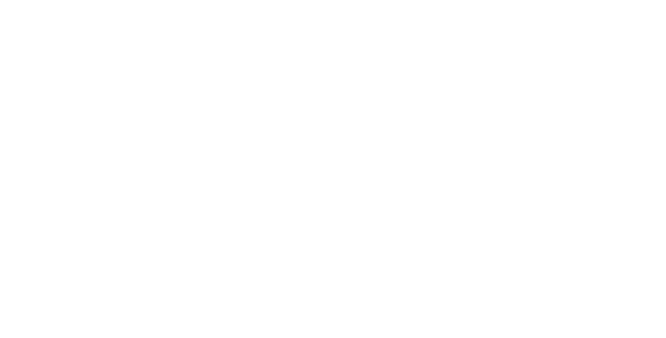
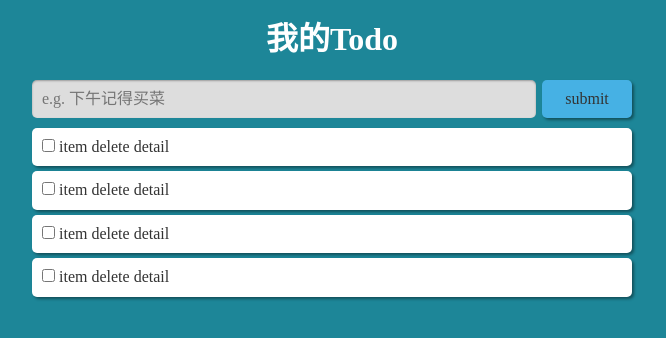
Before and after one commit to Mosaic67/todo, a website: page index.html in a window 1280 px wide. Shown: the whole page, without its empty margins (308-974 px from the left). Drawn offline with nearby package versions, Linux system fonts and the light colour scheme.

Commit message:
add css style

```diff
--- a/css/base.css
+++ b/css/base.css
@@ -0,0 +1,140 @@
+* {
+    box-sizing: border-box;
+    transition: all .2s;
+    outline: 0;
+}
+
+body {
+    background: #1d8698;
+    color: #fff;
+}
+
+input,
+.task-item,
+.task-detail-mask,
+textarea,
+button {
+    padding: 10px;
+    border-radius: 5px;
+}
+
+textarea,
+button,
+input[type=text],
+input[type=date] {
+    border: 0;
+}
+
+
+textarea,
+input[type=text],
+input[type=date] {
+    width: 100%;
+    display: block;
+    background: #ddd;
+    box-shadow: inset 0 1px 2px rgba(0, 0, 0, .3);
+}
+
+textarea {
+    min-height: 100px;
+}
+
+textarea:hover,
+textarea:focus,
+input[type=text]:hover,
+input[type=text]:focus,
+input[type=date]:hover,
+input[type=date]:focus {
+    background: #eee;
+    box-shadow: inset 0 1px 2px rgba(0, 0, 0, .2);
+
+}
+
+button {
+    display: inline-block;
+    cursor: pointer;
+    color: #333;
+}
+
+.add-task input[type=text] {
+    float: left;
+    width: 84%;
+    margin-right: 1%;
+}
+
+.add-task [type=submit] {
+    width: 15%;
+    background: #46b1e4;
+}
+
+.add-task [type=submit],
+.task-item {
+    box-shadow: 2px 2px 3px rgba(0, 0, 0, .4);
+    cursor: pointer;
+}
+
+.add-task [type=submit]:hover {
+    background: #60CAFC;
+}
+
+.container {
+    position: relative;
+    max-width: 600px;
+    margin: 0 auto;
+    /*filter: blur(2px);*/
+}
+
+h1 {
+    text-align: center;
+}
+
+.task-list {
+    margin: 10px 0;
+}
+
+.task-item {
+    padding: 10px;
+    background: #fff;
+    color: #333;
+    margin-bottom: 5px;
+    border-radius: 5px;
+}
+
+.task-item:hover {
+    background: #ddd;
+}
+
+.task-detail,
+.task-detail-mask {
+    position: absolute;
+    display: none;
+}
+
+.task-detail {
+    width: 50%;
+    height: 100%;
+    color: #333;
+    bottom: 0;
+    right: 0;
+    padding: 10px;
+    background: #fff;
+}
+
+.task-detail .content {
+    padding: 10px;
+    font-weight: 900;
+    cursor: pointer;
+}
+.task-detail > * {
+    margin-bottom: 10px;
+}
+
+
+.task-detail-mask {
+    /*filter: blur(10px);*/
+    top: 0;
+    bottom: 0;
+    left: 0;
+    right: 0;
+    background: rgba(30, 30, 30, .2);
+}
--- a/index.html
+++ b/index.html
@@ -3,9 +3,60 @@
 <head>
     <meta charset="UTF-8">
     <title>My Todo App</title>
-    <link href="css/base.css">
+    <link rel="stylesheet" href="node_modules/normalize.css/normalize.css">
+    <link rel="stylesheet" href="css/base.css">
 </head>
 <body>
+<div class="container">
+    <h1>我的Todo</h1>
+    <div class="add-task">
+        <input type="text" placeholder="e.g. 下午记得买菜">
+        <button type="submit">submit</button>
+    </div>
+
+    <div class="task-list">
+        <div class="task-item">
+            <span><input type="checkbox"></span>
+            <span class="task-content">item</span>
+            <span>delete</span>
+            <span>detail</span>
+        </div>
+
+        <div class="task-item">
+            <span><input type="checkbox"></span>
+            <span class="task-content">item</span>
+            <span>delete</span>
+            <span>detail</span>
+        </div>
+
+        <div class="task-item">
+            <span><input type="checkbox"></span>
+            <span class="task-content">item</span>
+            <span>delete</span>
+            <span>detail</span>
+        </div>
+
+        <div class="task-item">
+            <span><input type="checkbox"></span>
+            <span class="task-content">item</span>
+            <span>delete</span>
+            <span>detail</span>
+        </div>
+    </div>
+    <div class="task-detail-mask"></div>
+    <div class="task-detail">
+        <div class="content">下午记得买菜</div>
+        <div>
+            <div class="desc">
+                <textarea id=""></textarea>
+            </div>
+        </div>
+        <div class="remind">
+            <input type="date">
+            <!--<button type="submit">submit</button>-->
+        </div>
+    </div>
+</div>
 <script src="node_modules/jquery/dist/jquery.js"></script>
 <script src="js/base.js"></script>
 </body>
--- a/package.json
+++ b/package.json
@@ -7,5 +7,9 @@
     "test": "echo \"Error: no test specified\" && exit 1"
   },
   "author": "",
-  "license": "ISC"
+  "license": "ISC",
+  "dependencies": {
+    "jquery": "^3.2.1",
+    "normalize.css": "^6.0.0"
+  }
 }
```
